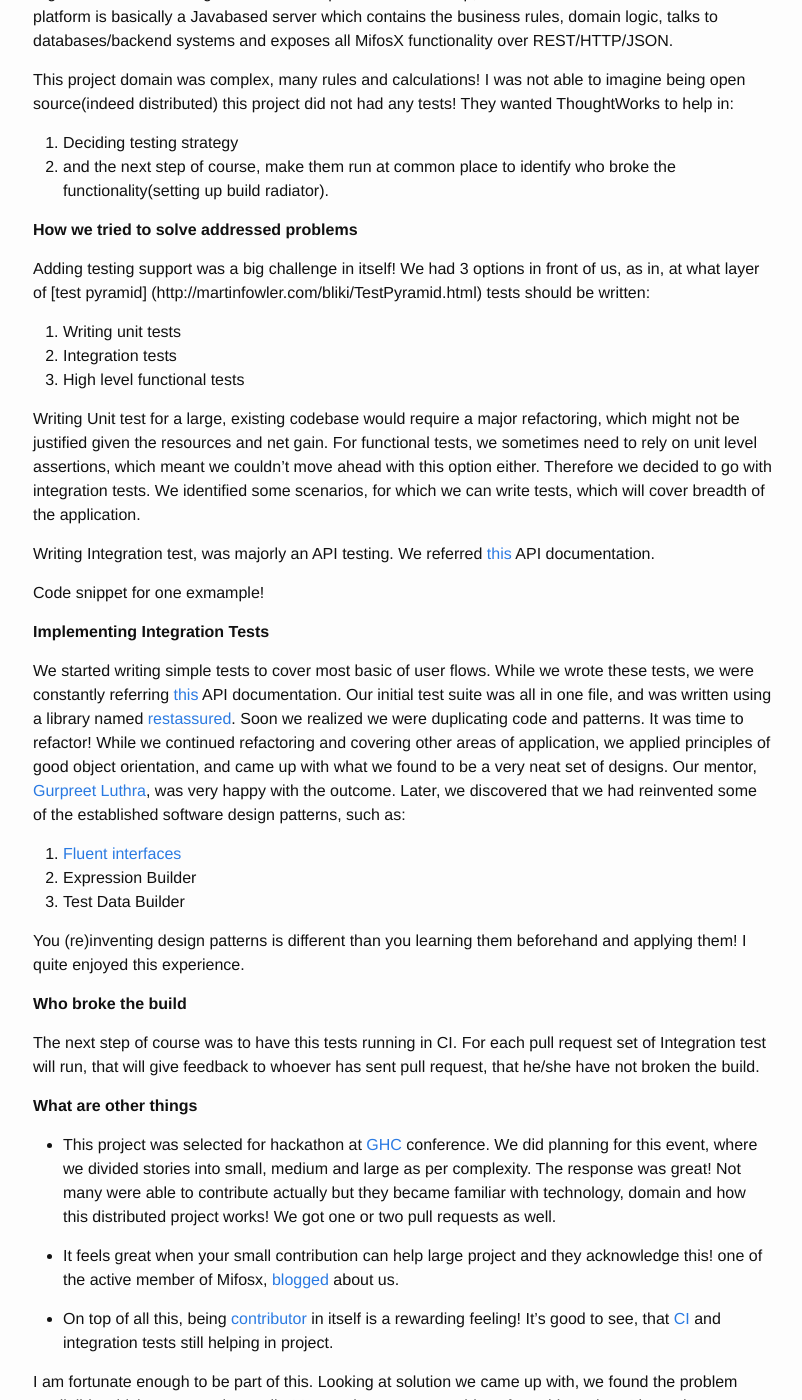
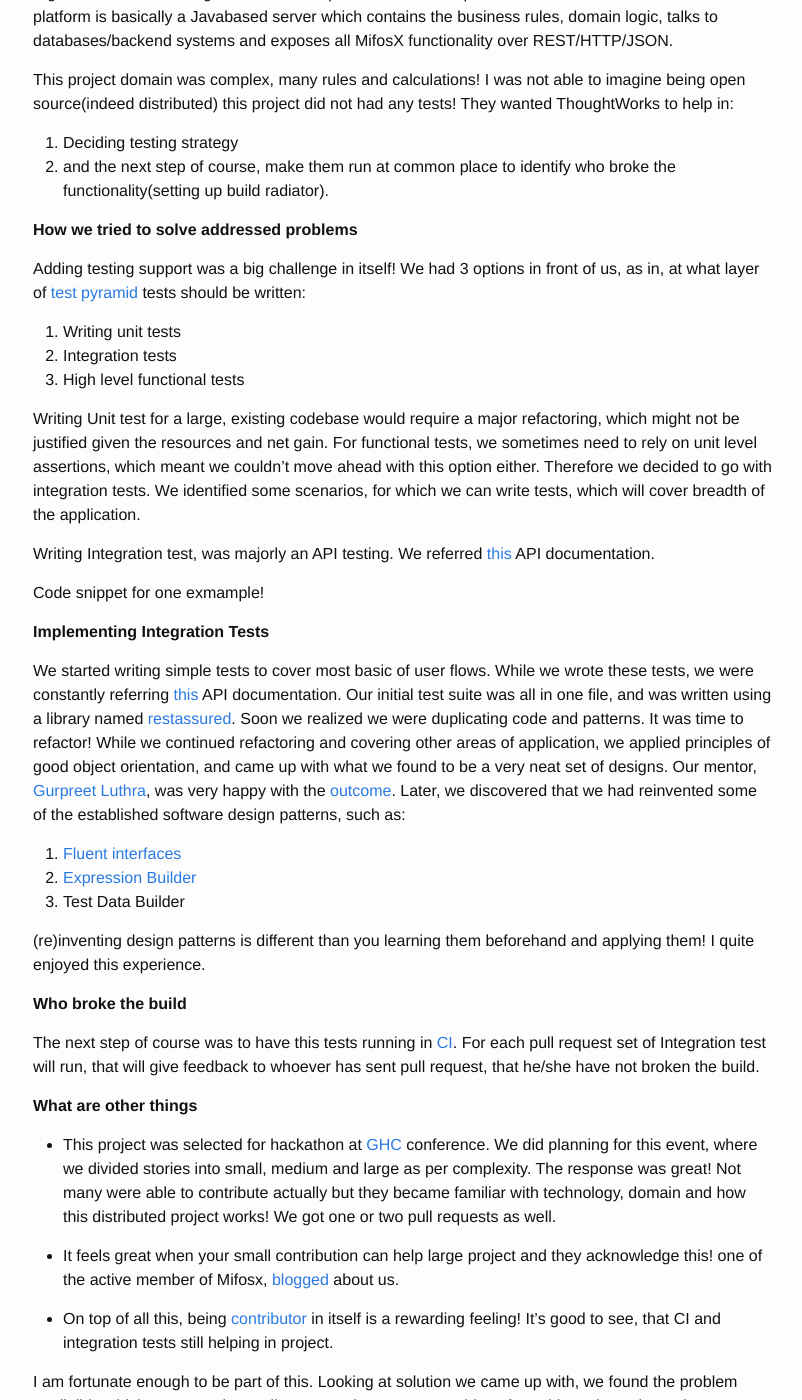
Before and after one commit to pritibiyani/pritibiyani.github.io, a Jekyll site: the page built from _posts/2015-01-17-contribution-to-third-pillar.markdown, in a window 1280 px wide and 1400 px high, scrolled down 480 px. Shown: the whole window, without its empty margins (237-1039 px from the left). Built offline with Jekyll 4.4.1, drawn with Linux system fonts in a browser that asks for light colours; comment, search, counter and statistics services are not loaded; some of the changed text lies outside the part shown.

```diff
--- a/_posts/2014-11-25-automate-all-things.markdown
+++ b/_posts/2014-11-25-automate-all-things.markdown
@@ -2,7 +2,8 @@
 layout: post
 title:  "Automate all the things!"
 date:   2014-11-25 13:30:04
-categories: agile testing automation qa
+tags: agile testing automation qa
+categories: work
 ---
 
 In agile world, there is a theme of [ruthless automation](https://www.google.co.in/webhp?sourceid=chrome-instant&ion=1&espv=2&ie=UTF-8#q=ruthless automation). But in my opinion, we don't push this principle nearly enough. In my last project, there were quite a few missed opportunities in terms of automation. Let me share my story of how I automated some chores that are otherwise taken for granted, and was thereby able to push the envelope further.
--- a/_posts/2015-01-17-contribution-to-third-pillar.markdown
+++ b/_posts/2015-01-17-contribution-to-third-pillar.markdown
@@ -25,7 +26,7 @@ This project domain was complex, many rules and calculations! I was not able to
 
 **How we tried to solve addressed problems**
 
-Adding testing support was a big challenge in itself! We had 3 options in front of us, as in, at what layer of [test pyramid] (http://martinfowler.com/bliki/TestPyramid.html) tests should be written:
+Adding testing support was a big challenge in itself! We had 3 options in front of us, as in, at what layer of [test pyramid](http://martinfowler.com/bliki/TestPyramid.html) tests should be written:
 
 1. Writing unit tests
 2. Integration tests
@@ -41,18 +42,17 @@ Code snippet for one exmample!
 
 **Implementing Integration Tests**
 
-We started writing simple tests to cover most basic of user flows. While we wrote these tests, we were constantly referring [this](https://demo.openmf.org/apidocs/apiLive.htm) API documentation. Our initial test suite was all in one file, and was written using a library named [restassured](https://github.com/jayway/restassured). Soon we realized we were duplicating code and patterns. It was time to refactor! While we continued refactoring and covering other areas of application, we applied principles of good object orientation, and came up with what we found to be a very neat set of designs. Our mentor, [Gurpreet Luthra](https://www.linkedin.com/in/gurpreetluthra), was very happy with the outcome. Later, we discovered that we had reinvented some of the established software design patterns, such as:
+We started writing simple tests to cover most basic of user flows. While we wrote these tests, we were constantly referring [this](https://demo.openmf.org/apidocs/apiLive.htm) API documentation. Our initial test suite was all in one file, and was written using a library named [restassured](https://github.com/jayway/restassured). Soon we realized we were duplicating code and patterns. It was time to refactor! While we continued refactoring and covering other areas of application, we applied principles of good object orientation, and came up with what we found to be a very neat set of designs. Our mentor, [Gurpreet Luthra](https://www.linkedin.com/in/gurpreetluthra), was very happy with the [outcome](https://github.com/openMF/mifosx/tree/develop/mifosng-provider/src/integrationTest/java/org/mifosplatform/integrationtests). Later, we discovered that we had reinvented some of the established software design patterns, such as:
 
 1. [Fluent interfaces](http://martinfowler.com/bliki/FluentInterface.html)
-2. Expression Builder
+2. [Expression Builder](http://martinfowler.com/bliki/ExpressionBuilder.html)
 3. Test Data Builder
 
-You (re)inventing design patterns is different than you learning them beforehand and applying them! I quite enjoyed this experience.
-
+(re)inventing design patterns is different than you learning them beforehand and applying them! I quite enjoyed this experience.
 
 **Who broke the build**
 
-The next step of course was to have this tests running in CI. For each pull request set of Integration test will run, that will give feedback to whoever has sent pull request, that he/she have not broken the build.
+The next step of course was to have this tests running in [CI](https://github.com/openMF/mifosx#build-status). For each pull request set of Integration test will run, that will give feedback to whoever has sent pull request, that he/she have not broken the build.
 
 **What are other things**
 
@@ -61,7 +61,7 @@ We did planning for this event, where we divided stories into small, medium and
 
 * It feels great when your small contribution can help large project and they acknowledge this! one of the active member of  Mifosx, [blogged](http://mifos.org/blog/thoughtworks-hsp-team-gives-mifos-x-community-solid-footing-grow/) about us.
 
-* On top of all this, being [contributor](https://github.com/openMF/mifosx/graphs/contributors) in itself is a rewarding feeling! It's good to see, that [CI](https://github.com/openMF/mifosx#build-status) and integration tests still helping in project.
+* On top of all this, being [contributor](https://github.com/openMF/mifosx/graphs/contributors) in itself is a rewarding feeling! It's good to see, that CI and integration tests still helping in project.
 
 
 I am fortunate enough to be part of this. Looking at solution we came up with, we found the problem negligible which was complex earlier! I can take away many things from this project. I learnt how to decide testing strategy, refactoring, setting up pipelines, and how distributed project works! I loved this journey where we addressed small-small problems with baby steps and came up with some solution!
```
Also changed, not shown: other parts of _posts/2015-01-17-contribution-to-third-pillar.markdown (+3 -2 lines).
